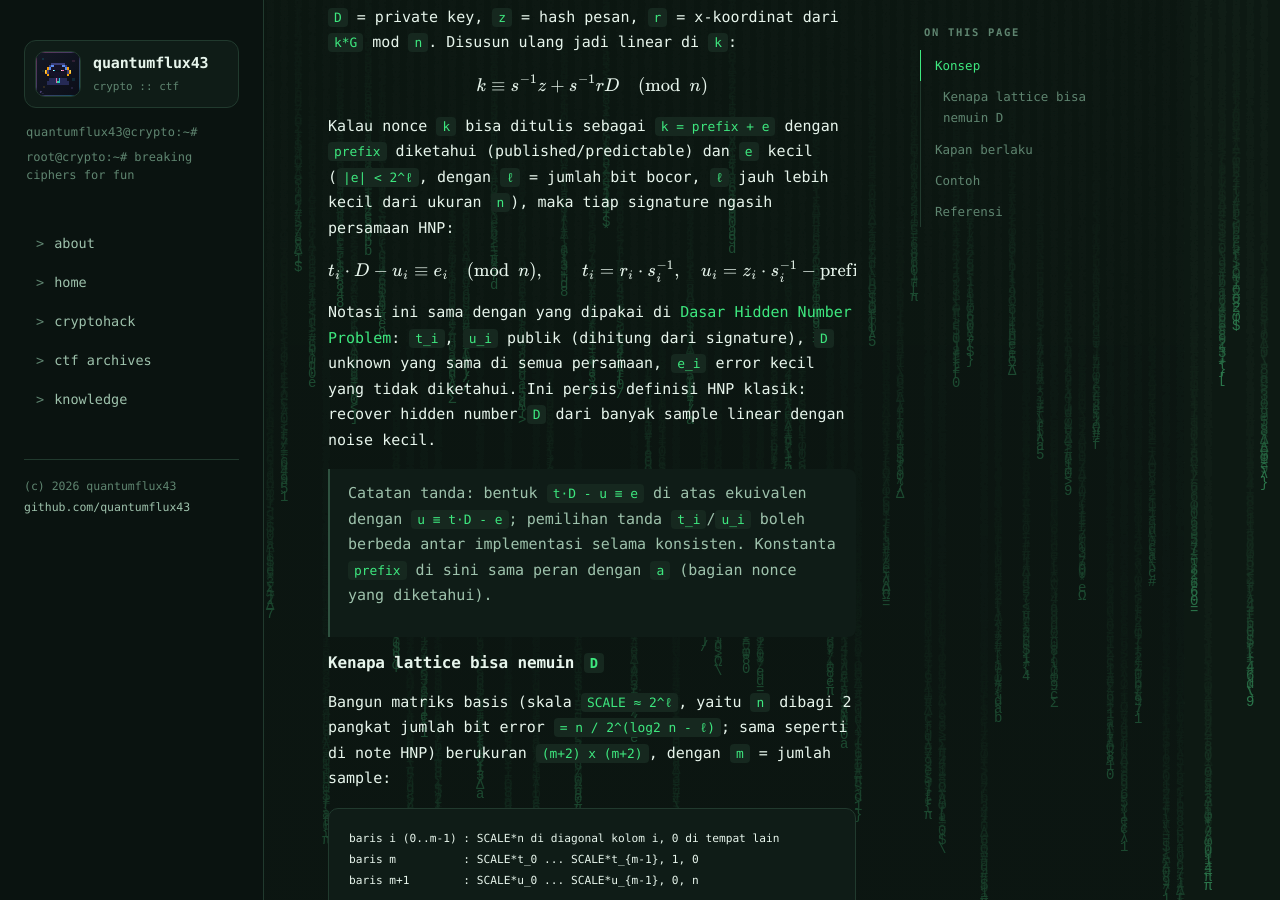
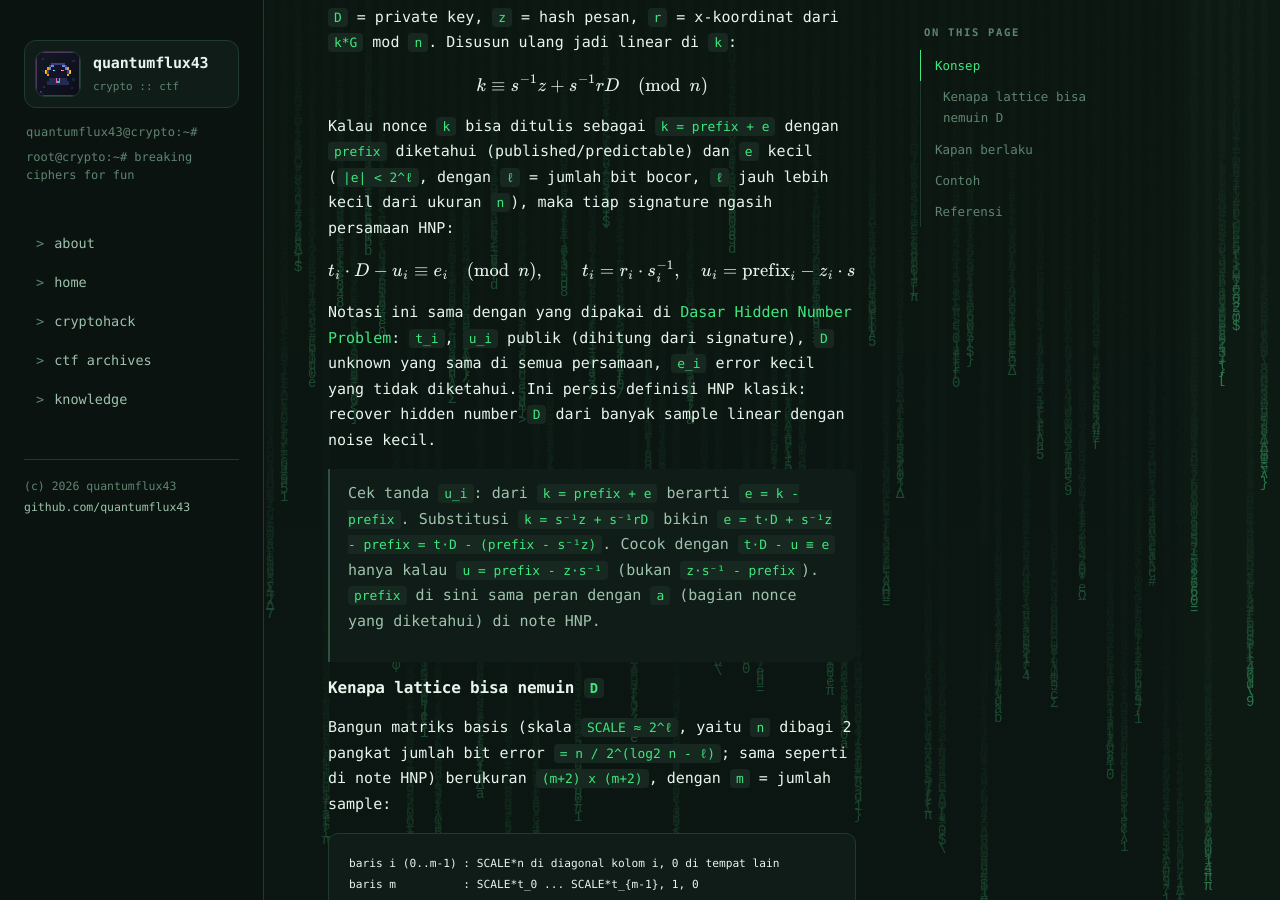
Before and after one commit to QuantumFlux43/quantumflux43.github.io, a Jekyll site: the page built from _posts/2026-08-22-ecdsa-nonce-bias-dan-hidden-number-problem.md, in a window 1280 px wide and 900 px high, scrolled down 660 px. Built offline with Jekyll 4.4.1, drawn with Linux system fonts in a browser that asks for light colours.

Commit message:
fix: koreksi tanda u di HNP mapping ECDSA -> u_i = prefix_i - z_i*s_i^-1 (was z*s^-1 - prefix)

```diff
--- a/_posts/2026-08-22-ecdsa-nonce-bias-dan-hidden-number-problem.md
+++ b/_posts/2026-08-22-ecdsa-nonce-bias-dan-hidden-number-problem.md
@@ -38,7 +38,7 @@ persamaan HNP:
 $$
 t_i \cdot D - u_i \equiv e_i \pmod n, \qquad
 t_i = r_i \cdot s_i^{-1}, \quad
-u_i = z_i \cdot s_i^{-1} - \text{prefix}_i
+u_i = \text{prefix}_i - z_i \cdot s_i^{-1}
 $$
 
 Notasi ini sama dengan yang dipakai di [Dasar Hidden Number Problem](/posts/2026/08/23/dasar-hidden-number-problem/):
@@ -46,9 +46,11 @@ Notasi ini sama dengan yang dipakai di [Dasar Hidden Number Problem](/posts/2026
 persamaan, `e_i` error kecil yang tidak diketahui. Ini persis definisi HNP
 klasik: recover hidden number `D` dari banyak sample linear dengan noise kecil.
 
-> Catatan tanda: bentuk `t·D - u ≡ e` di atas ekuivalen dengan `u ≡ t·D - e`;
-> pemilihan tanda `t_i`/`u_i` boleh berbeda antar implementasi selama konsisten.
-> Konstanta `prefix` di sini sama peran dengan `a` (bagian nonce yang diketahui).
+> Cek tanda `u_i`: dari `k = prefix + e` berarti `e = k - prefix`. Substitusi
+> `k = s⁻¹z + s⁻¹rD` bikin `e = t·D + s⁻¹z - prefix = t·D - (prefix - s⁻¹z)`.
+> Cocok dengan `t·D - u ≡ e` hanya kalau `u = prefix - z·s⁻¹` (bukan
+> `z·s⁻¹ - prefix`). `prefix` di sini sama peran dengan `a` (bagian nonce yang
+> diketahui) di note HNP.
 
 ### Kenapa lattice bisa nemuin `D`
 
```
Also changed, not shown: _posts/2026-08-23-dasar-hidden-number-problem.md (+1 -1 lines).
